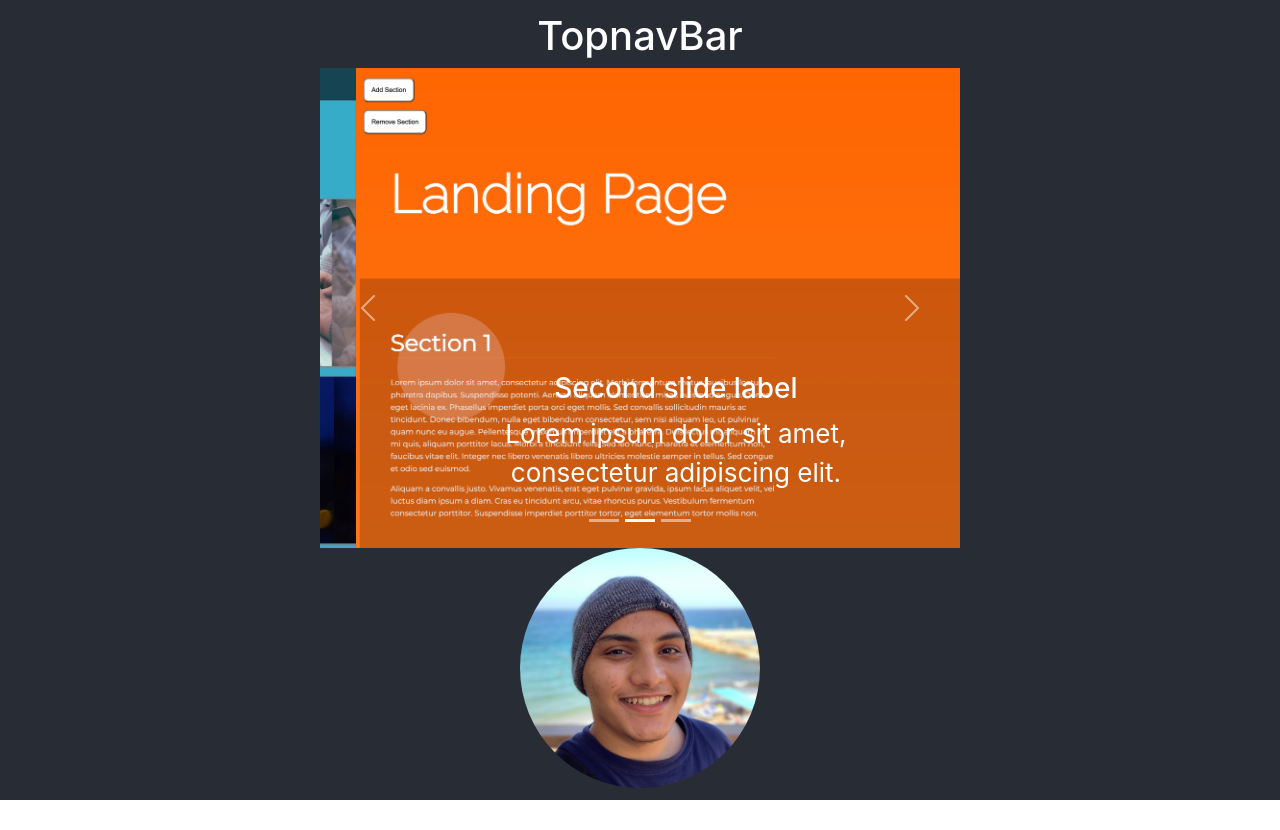
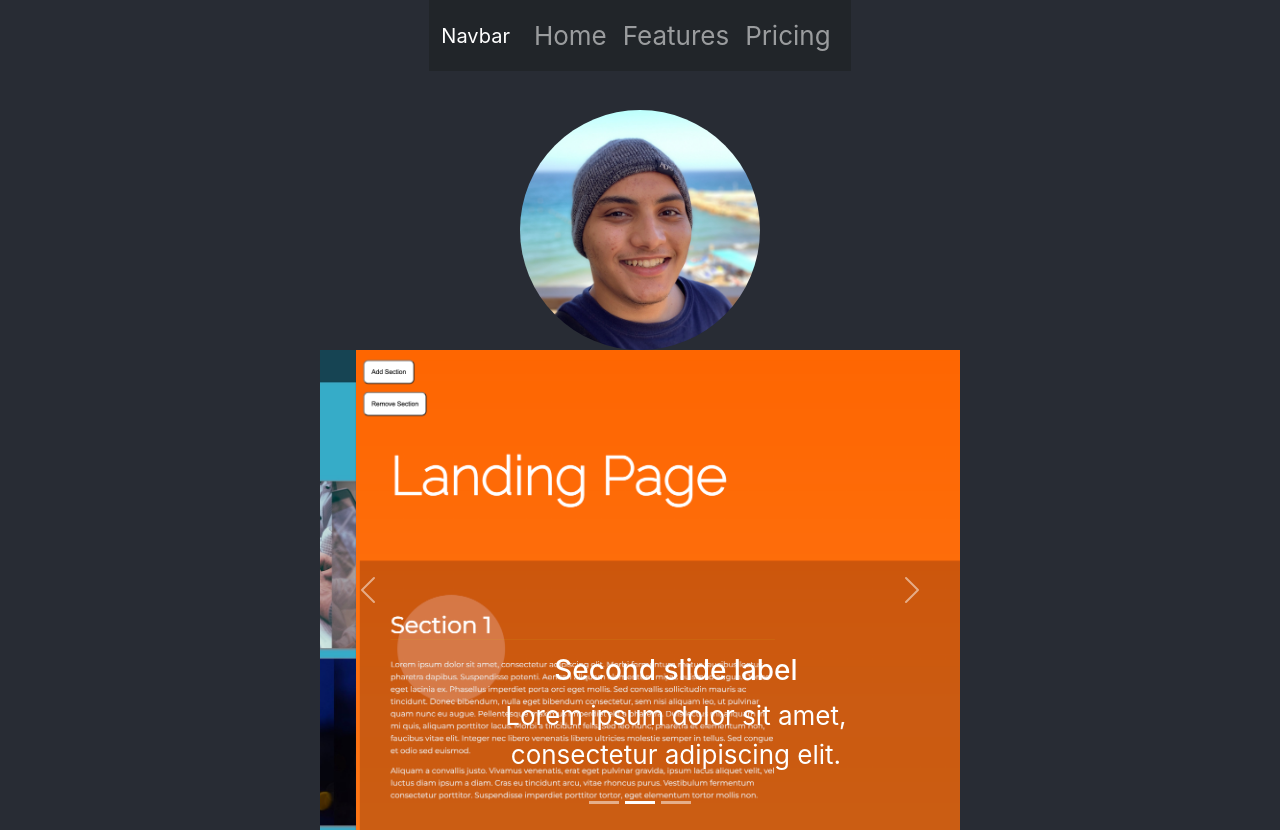
Before and after one commit to ibrahimelnemr/portfolio, a React (Create React App) app: page / in a window 1280 px wide. Before the commit the page ends 800 px from the top, so only its background shows below. Built offline with nearby package versions, Linux system fonts and the light colour scheme.

Commit message:
add navbar

```diff
--- a/src/App.js
+++ b/src/App.js
@@ -9,8 +9,9 @@
     <div className="App">
       <header className="App-header">
       <TopNavBar/>
+      <ProfileImage/>
       <Carousel2/>
-      <ProfileImage/>
+
 
 
       </header>
--- a/src/components/TopNavBar.js
+++ b/src/components/TopNavBar.js
@@ -1,9 +1,25 @@
 import React from 'react';
-import {Nav} from 'react-bootstrap';
+import Nav from 'react-bootstrap/Nav';
+import Navbar from 'react-bootstrap/Navbar'
+import Container from 'react-bootstrap/Container';
+
 
 function TopNavBar() {
     return(
-        <h1>TopnavBar</h1>
+        <>
+        <Navbar bg="dark" variant="dark">
+        <Container>
+          <Navbar.Brand href="#home">Navbar</Navbar.Brand>
+          <Nav className="me-auto">
+            <Nav.Link href="#home">Home</Nav.Link>
+            <Nav.Link href="#features">Features</Nav.Link>
+            <Nav.Link href="#pricing">Pricing</Nav.Link>
+          </Nav>
+        </Container>
+      </Navbar>
+      <br />
+
+      </>
     );
 }
 
```
